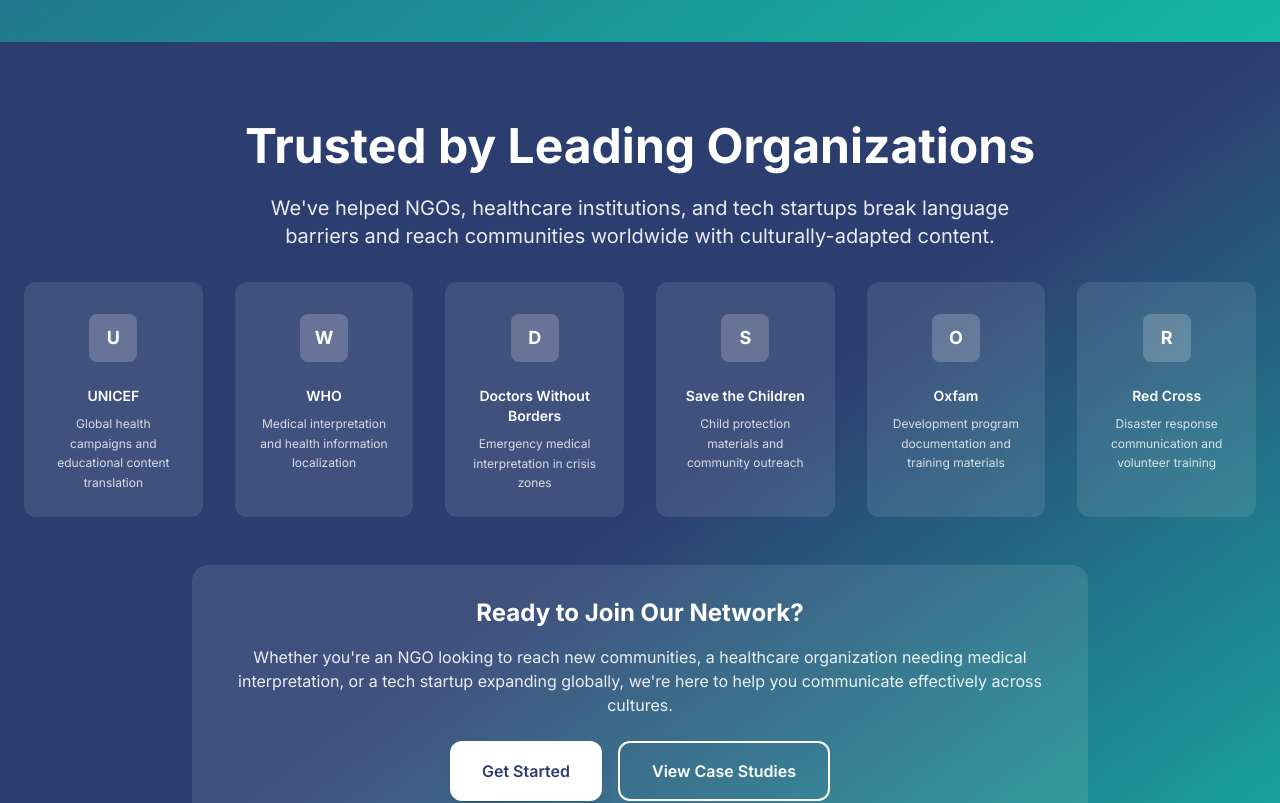
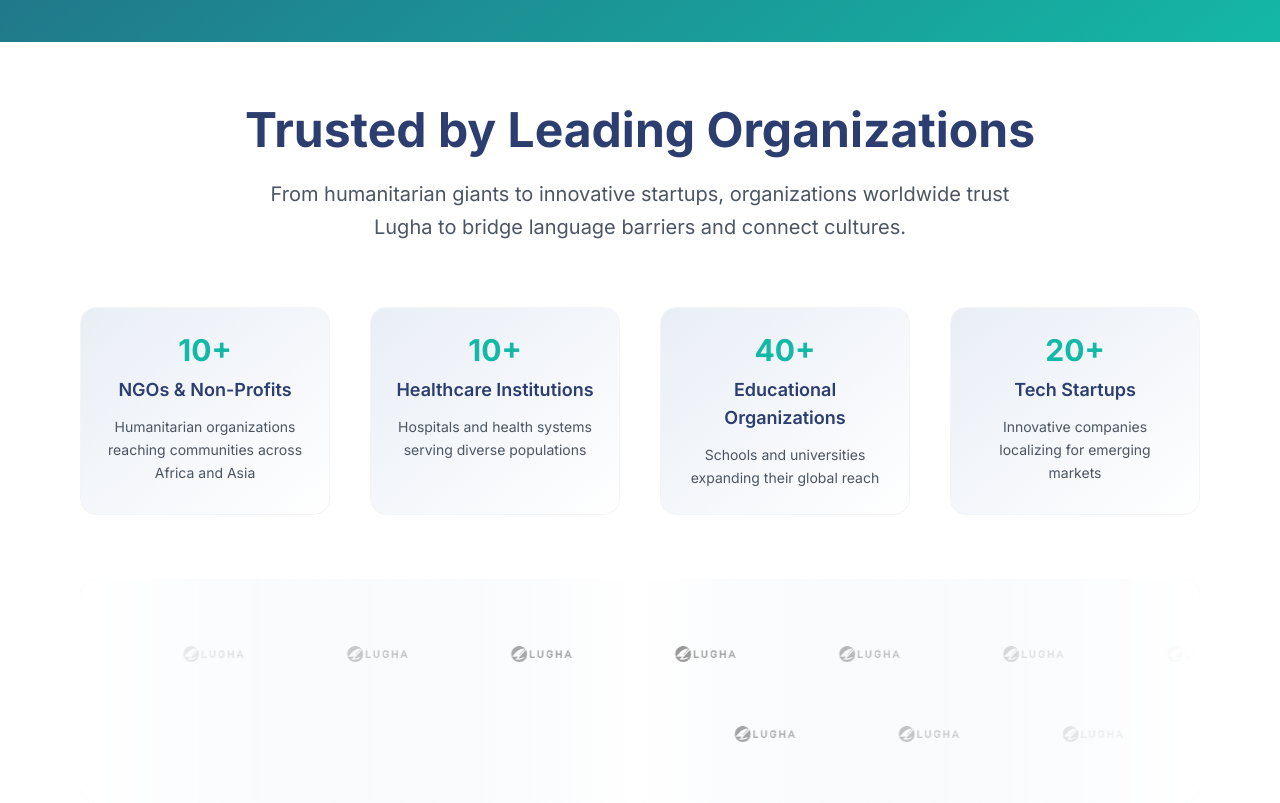
Before and after one commit to devis998/lughawebiste2.1, a Next.js app: page / in a window 1280 px wide. Shown: the part 4180-4983 px from the top of the page. Built offline with nearby package versions, Linux system fonts and the light colour scheme.

Commit message:
Clients and Blogs updated

```diff
--- a/app/sections/Clients.tsx
+++ b/app/sections/Clients.tsx
@@ -1,356 +1,176 @@
 'use client'
 
 import { useState, useEffect } from 'react'
-import { XMarkIcon } from '@heroicons/react/24/outline'
 
 export default function Clients() {
   const [isVisible, setIsVisible] = useState(false)
-  const [showGetStartedModal, setShowGetStartedModal] = useState(false)
-  const [showCaseStudiesModal, setShowCaseStudiesModal] = useState(false)
-  const [formData, setFormData] = useState({
-    name: '',
-    email: '',
-    company: '',
-    organizationType: '',
-    message: ''
-  })
   const [isSubmitting, setIsSubmitting] = useState(false)
+
+  // --- CTA backend integration (from clients.tsx) ---
+  const handleAction = async (action: string) => {
+    setIsSubmitting(true)
+    try {
+      const res = await fetch('/api/clients-action', {
+        method: 'POST',
+        headers: { 'Content-Type': 'application/json' },
+        body: JSON.stringify({ action }),
+      })
+      const data = await res.json()
+      if (data.success) {
+        alert(`${action} submitted successfully!`)
+      } else {
+        alert(data.message || `${action} failed.`)
+      }
+    } catch (err) {
+      alert('Something went wrong.')
+    } finally {
+      setIsSubmitting(false)
+    }
+  }
 
   useEffect(() => {
     const observer = new IntersectionObserver(
       ([entry]) => {
-        if (entry.isIntersecting) {
-          setIsVisible(true)
-        }
+        if (entry.isIntersecting) setIsVisible(true)
       },
       { threshold: 0.1 }
     )
 
     const section = document.getElementById('clients')
-    if (section) {
-      observer.observe(section)
-    }
-
+    if (section) observer.observe(section)
     return () => observer.disconnect()
   }, [])
 
-  const handleInputChange = (e: React.ChangeEvent<HTMLInputElement | HTMLSelectElement | HTMLTextAreaElement>) => {
-    const { name, value } = e.target
-    setFormData(prev => ({
-      ...prev,
-      [name]: value
-    }))
-  }
+  const clients = [
+    { name: "UNICEF", logo: "/lugha-logo.png" },
+    { name: "WHO", logo: "/lugha-logo.png" },
+    { name: "Red Cross", logo: "/lugha-logo.png" },
+    { name: "Doctors Without Borders", logo: "/lugha-logo.png" },
+    { name: "Save the Children", logo: "/lugha-logo.png" },
+    { name: "Oxfam", logo: "/lugha-logo.png" },
+    { name: "World Vision", logo: "/lugha-logo.png" },
+    { name: "Care International", logo: "/lugha-logo.png" },
+    { name: "Plan International", logo: "/lugha-logo.png" },
+    { name: "ActionAid", logo: "/lugha-logo.png" },
+    { name: "Mercy Corps", logo: "/lugha-logo.png" },
+    { name: "International Rescue Committee", logo: "/lugha-logo.png" }
+  ]
 
-  const handleSubmit = async (e: React.FormEvent, action: string) => {
-    e.preventDefault()
-    setIsSubmitting(true)
-
-    try {
-      const response = await fetch('/api/clients', {
-        method: 'POST',
-        headers: {
-          'Content-Type': 'application/json',
-        },
-        body: JSON.stringify({
-          ...formData,
-          action
-        })
-      })
-
-      const data = await response.json()
-
-      if (data.success) {
-        alert(data.message)
-        setFormData({
-          name: '',
-          email: '',
-          company: '',
-          organizationType: '',
-          message: ''
-        })
-        setShowGetStartedModal(false)
-        setShowCaseStudiesModal(false)
-      } else {
-        alert(data.message || 'Failed to submit request. Please try again.')
-      }
-    } catch (error) {
-      alert('Failed to submit request. Please try again.')
-    } finally {
-      setIsSubmitting(false)
-    }
-  }
-
-  const clients = [
+  const clientTypes = [
     {
-      name: "UNICEF",
-      logo: "/logos/unicef.png",
-      description: "Global health campaigns and educational content translation"
+      title: "NGOs & Non-Profits",
+      desc: "Humanitarian organizations reaching communities across Africa and Asia",
+      count: "10+"
     },
     {
-      name: "WHO",
-      logo: "/logos/who.png",
-      description: "Medical interpretation and health information localization"
+      title: "Healthcare Institutions",
+      desc: "Hospitals and health systems serving diverse populations",
+      count: "10+"
     },
     {
-      name: "Doctors Without Borders",
-      logo: "/logos/msf.png",
-      description: "Emergency medical interpretation in crisis zones"
+      title: "Educational Organizations",
+      desc: "Schools and universities expanding their global reach",
+      count: "40+"
     },
     {
-      name: "Save the Children",
-      logo: "/logos/save-children.png",
-      description: "Child protection materials and community outreach"
-    },
-    {
-      name: "Oxfam",
-      logo: "/logos/oxfam.png",
-      description: "Development program documentation and training materials"
-    },
-    {
-      name: "Red Cross",
-      logo: "/logos/red-cross.png",
-      description: "Disaster response communication and volunteer training"
+      title: "Tech Startups",
+      desc: "Innovative companies localizing for emerging markets",
+      count: "20+"
     }
   ]
 
   return (
-    <section id="clients" className="py-20 bg-gradient-to-br from-lugha-primary via-lugha-primary to-lugha-teal">
-      <div className="container mx-auto px-6">
-        <div className={`text-center mb-16 transition-all duration-1000 ${isVisible ? 'opacity-100 translate-y-0' : 'opacity-0 translate-y-10'}`}>
-          <h2 className="text-4xl md:text-5xl font-bold text-white mb-6">
+    <section className="py-16 bg-white" id="clients">
+      <div className="max-w-7xl mx-auto px-4 sm:px-6 md:px-12 lg:px-20">
+
+        {/* Header */}
+        <div className="text-center mb-16">
+          <h2 className="text-4xl md:text-5xl font-bold text-lugha-primary mb-6">
             Trusted by Leading Organizations
           </h2>
-          <p className="text-xl text-white/90 max-w-3xl mx-auto mb-8">
-            We've helped NGOs, healthcare institutions, and tech startups break language barriers
-            and reach communities worldwide with culturally-adapted content.
+          <p className="text-xl text-gray-600 max-w-3xl mx-auto leading-relaxed">
+            From humanitarian giants to innovative startups, organizations worldwide trust Lugha to bridge language barriers and connect cultures.
           </p>
+        </div>
 
-          <div className="grid grid-cols-2 md:grid-cols-3 lg:grid-cols-6 gap-8 mb-12">
-            {clients.map((client, index) => (
-              <div
-                key={client.name}
-                className={`bg-white/10 backdrop-blur-sm rounded-xl p-6 hover:bg-white/20 transition-all duration-500 ${
-                  isVisible ? 'opacity-100 translate-y-0' : 'opacity-0 translate-y-10'
-                }`}
-                style={{ transitionDelay: `${index * 100}ms` }}
-              >
-                <div className="h-16 flex items-center justify-center mb-4">
-                  <div className="w-12 h-12 bg-white/20 rounded-lg flex items-center justify-center">
-                    <span className="text-white font-bold text-lg">
-                      {client.name.charAt(0)}
-                    </span>
-                  </div>
-                </div>
-                <h3 className="text-white font-semibold text-sm mb-2">{client.name}</h3>
-                <p className="text-white/80 text-xs leading-relaxed">{client.description}</p>
+        {/* Client Types Grid */}
+        <div className="grid grid-cols-1 md:grid-cols-2 lg:grid-cols-4 gap-10 mb-16">
+          {clientTypes.map((type, index) => (
+            <div
+              key={index}
+              className={`text-center p-6 rounded-2xl bg-gradient-to-br from-lugha-mist to-white border border-gray-100 hover:shadow-lg transition-all duration-300 ${
+                isVisible ? `animate-fade-in-up delay-${index * 100}` : 'opacity-0'
+              }`}
+            >
+              <div className="text-3xl font-bold text-lugha-teal mb-2">
+                {type.count}
+              </div>
+              <h3 className="text-lg font-semibold text-lugha-primary mb-3">
+                {type.title}
+              </h3>
+              <p className="text-gray-600 text-sm leading-relaxed">
+                {type.desc}
+              </p>
+            </div>
+          ))}
+        </div>
+
+        {/* Animated Logo Scroll */}
+        <div className="relative overflow-hidden bg-gradient-to-r from-lugha-mist via-white to-lugha-mist rounded-2xl py-12">
+          <div className="absolute inset-0 bg-gradient-to-r from-white via-transparent to-white z-10 pointer-events-none"></div>
+
+          <div className="flex animate-scroll-right mb-8">
+            {[...clients, ...clients].map((client, index) => (
+              <div key={`row1-${index}`} className="flex-shrink-0 mx-12 flex items-center justify-center">
+                <img
+                  src={client.logo}
+                  alt={client.name}
+                  className="h-12 w-auto opacity-60 hover:opacity-100 transition-opacity duration-300 grayscale hover:grayscale-0"
+                />
               </div>
             ))}
           </div>
 
-          <div className="bg-white/10 backdrop-blur-sm rounded-2xl p-8 max-w-4xl mx-auto">
-            <h3 className="text-2xl font-bold text-white mb-4">
-              Ready to Join Our Network?
+          <div className="flex animate-scroll-left">
+            {[...clients.slice().reverse(), ...clients.slice().reverse()].map((client, index) => (
+              <div key={`row2-${index}`} className="flex-shrink-0 mx-12 flex items-center justify-center">
+                <img
+                  src={client.logo}
+                  alt={client.name}
+                  className="h-12 w-auto opacity-60 hover:opacity-100 transition-opacity duration-300 grayscale hover:grayscale-0"
+                />
+              </div>
+            ))}
+          </div>
+        </div>
+
+        {/* CTA Section */}
+        <div className="text-center mt-16">
+          <div className="bg-lugha-primary rounded-2xl p-8 md:p-12 text-white">
+            <h3 className="text-2xl md:text-3xl font-bold mb-4">
+              Join Our Growing Network
             </h3>
-            <p className="text-white/90 mb-6">
-              Whether you're an NGO looking to reach new communities, a healthcare organization needing medical interpretation,
-              or a tech startup expanding globally, we're here to help you communicate effectively across cultures.
+            <p className="text-lugha-mist mb-8 text-lg max-w-2xl mx-auto">
+               Ready to expand your reach across cultures? Let&rsquo;s discuss how Lugha can support your organization&rsquo;s global communication needs.
             </p>
             <div className="flex flex-col sm:flex-row gap-4 justify-center">
               <button
-                onClick={() => setShowGetStartedModal(true)}
-                className="bg-white text-lugha-primary px-8 py-4 rounded-xl font-semibold hover:bg-gray-50 transition-colors duration-300 shadow-lg"
+                onClick={() => handleAction("Get Started")}
+                disabled={isSubmitting}
+                className="bg-white text-lugha-primary px-8 py-4 rounded-xl font-semibold hover:bg-gray-50 transition-colors duration-300 shadow-lg disabled:opacity-60"
               >
-                Get Started
+                {isSubmitting ? "Submitting..." : "Get Started"}
               </button>
               <button
-                onClick={() => setShowCaseStudiesModal(true)}
-                className="border-2 border-white text-white px-8 py-4 rounded-xl font-semibold hover:bg-white hover:text-lugha-primary transition-colors duration-300"
+                onClick={() => handleAction("View Case Studies")}
+                disabled={isSubmitting}
+                className="border-2 border-white text-white px-8 py-4 rounded-xl font-semibold hover:bg-white hover:text-lugha-primary transition-colors duration-300 disabled:opacity-60"
               >
-                View Case Studies
+                {isSubmitting ? "Submitting..." : "View Case Studies"}
               </button>
             </div>
           </div>
         </div>
-
-        {/* Get Started Modal */}
-        {showGetStartedModal && (
-          <div className="fixed inset-0 bg-black bg-opacity-50 flex items-center justify-center z-50 p-4">
-            <div className="bg-white rounded-2xl max-w-md w-full max-h-[90vh] overflow-y-auto">
-              <div className="p-6">
-                <div className="flex justify-between items-center mb-6">
-                  <h3 className="text-2xl font-bold text-lugha-primary">Join Our Network</h3>
-                  <button
-                    onClick={() => setShowGetStartedModal(false)}
-                    className="text-gray-400 hover:text-gray-600"
-                  >
-                    <XMarkIcon className="h-6 w-6" />
-                  </button>
-                </div>
-
-                <form onSubmit={(e) => handleSubmit(e, 'get_started')} className="space-y-4">
-                  <div>
-                    <label className="block text-sm font-medium text-gray-700 mb-2">Name *</label>
-                    <input
-                      type="text"
-                      name="name"
-                      value={formData.name}
-                      onChange={handleInputChange}
-                      required
-                      className="w-full p-3 border border-gray-200 rounded-lg focus:ring-2 focus:ring-lugha-teal"
-                    />
-                  </div>
-
-                  <div>
-                    <label className="block text-sm font-medium text-gray-700 mb-2">Email *</label>
-                    <input
-                      type="email"
-                      name="email"
-                      value={formData.email}
-                      onChange={handleInputChange}
-                      required
-                      className="w-full p-3 border border-gray-200 rounded-lg focus:ring-2 focus:ring-lugha-teal"
-                    />
-                  </div>
-
-                  <div>
-                    <label className="block text-sm font-medium text-gray-700 mb-2">Organization</label>
-                    <input
-                      type="text"
-                      name="company"
-                      value={formData.company}
-                      onChange={handleInputChange}
-                      className="w-full p-3 border border-gray-200 rounded-lg focus:ring-2 focus:ring-lugha-teal"
-                    />
-                  </div>
-
-                  <div>
-                    <label className="block text-sm font-medium text-gray-700 mb-2">Organization Type</label>
-                    <select
-                      name="organizationType"
-                      value={formData.organizationType}
-                      onChange={handleInputChange}
-                      className="w-full p-3 border border-gray-200 rounded-lg focus:ring-2 focus:ring-lugha-teal"
-                    >
-                      <option value="">Select type</option>
-                      <option value="NGO/Non-Profit">NGO/Non-Profit</option>
-                      <option value="Healthcare Institution">Healthcare Institution</option>
-                      <option value="Educational Organization">Educational Organization</option>
-                      <option value="Tech Startup">Tech Startup</option>
-                      <option value="Government Agency">Government Agency</option>
-                      <option value="Other">Other</option>
-                    </select>
-                  </div>
-
-                  <div>
-                    <label className="block text-sm font-medium text-gray-700 mb-2">Tell us about your needs</label>
-                    <textarea
-                      name="message"
-                      value={formData.message}
-                      onChange={handleInputChange}
-                      rows={3}
-                      className="w-full p-3 border border-gray-200 rounded-lg focus:ring-2 focus:ring-lugha-teal"
-                      placeholder="What languages do you need? What type of projects?"
-                    />
-                  </div>
-
-                  <div className="flex gap-4 pt-4">
-                    <button
-                      type="button"
-                      onClick={() => setShowGetStartedModal(false)}
-                      className="flex-1 px-4 py-3 border border-gray-300 rounded-lg font-medium text-gray-700 hover:bg-gray-50 transition-colors"
-                    >
-                      Cancel
-                    </button>
-                    <button
-                      type="submit"
-                      disabled={isSubmitting}
-                      className="flex-1 px-4 py-3 bg-lugha-primary text-white rounded-lg font-medium hover:bg-lugha-primary/90 disabled:bg-gray-400 transition-colors"
-                    >
-                      {isSubmitting ? 'Submitting...' : 'Join Network'}
-                    </button>
-                  </div>
-                </form>
-              </div>
-            </div>
-          </div>
-        )}
-
-        {/* Case Studies Modal */}
-        {showCaseStudiesModal && (
-          <div className="fixed inset-0 bg-black bg-opacity-50 flex items-center justify-center z-50 p-4">
-            <div className="bg-white rounded-2xl max-w-4xl w-full max-h-[90vh] overflow-y-auto">
-              <div className="p-6">
-                <div className="flex justify-between items-center mb-6">
-                  <h3 className="text-2xl font-bold text-lugha-primary">Case Studies</h3>
-                  <button
-                    onClick={() => setShowCaseStudiesModal(false)}
-                    className="text-gray-400 hover:text-gray-600"
-                  >
-                    <XMarkIcon className="h-6 w-6" />
-                  </button>
-                </div>
-
-                <div className="space-y-6">
-                  {/* Case Study 1 */}
-                  <div className="border border-gray-200 rounded-lg p-6">
-                    <h4 className="text-xl font-semibold text-lugha-primary mb-3">UNICEF Tanzania Health Campaign</h4>
-                    <p className="text-gray-600 mb-4">
-                      Translated and provided voiceover for a major health awareness campaign reaching 2M+ people across rural Tanzania.
-                      Services included Swahili translation, cultural adaptation, and professional voiceover recording.
-                    </p>
-                    <div className="flex flex-wrap gap-2">
-                      <span className="bg-lugha-teal/10 text-lugha-teal px-3 py-1 rounded-full text-sm">Swahili Translation</span>
-                      <span className="bg-lugha-teal/10 text-lugha-teal px-3 py-1 rounded-full text-sm">Voiceover</span>
-                      <span className="bg-lugha-teal/10 text-lugha-teal px-3 py-1 rounded-full text-sm">Cultural Adaptation</span>
-                    </div>
-                  </div>
-
-                  {/* Case Study 2 */}
-                  <div className="border border-gray-200 rounded-lg p-6">
-                    <h4 className="text-xl font-semibold text-lugha-primary mb-3">WHO COVID-19 Information Campaign</h4>
-                    <p className="text-gray-600 mb-4">
-                      Provided interpretation services for WHO's COVID-19 information sessions across 5 African countries.
-                      Real-time interpretation in Swahili, Amharic, and French for healthcare workers and community leaders.
-                    </p>
-                    <div className="flex flex-wrap gap-2">
-                      <span className="bg-lugha-teal/10 text-lugha-teal px-3 py-1 rounded-full text-sm">Live Interpretation</span>
-                      <span className="bg-lugha-teal/10 text-lugha-teal px-3 py-1 rounded-full text-sm">Multiple Languages</span>
-                      <span className="bg-lugha-teal/10 text-lugha-teal px-3 py-1 rounded-full text-sm">Healthcare</span>
-                    </div>
-                  </div>
-
-                  {/* Case Study 3 */}
-                  <div className="border border-gray-200 rounded-lg p-6">
-                    <h4 className="text-xl font-semibold text-lugha-primary mb-3">EdTech Startup Localization</h4>
-                    <p className="text-gray-600 mb-4">
-                      Helped a Silicon Valley EdTech startup localize their learning platform for Indian markets.
-                      Complete app translation in Hindi and Gujarati, including cultural adaptation of educational content.
-                    </p>
-                    <div className="flex flex-wrap gap-2">
-                      <span className="bg-lugha-teal/10 text-lugha-teal px-3 py-1 rounded-full text-sm">App Localization</span>
-                      <span className="bg-lugha-teal/10 text-lugha-teal px-3 py-1 rounded-full text-sm">Hindi & Gujarati</span>
-                      <span className="bg-lugha-teal/10 text-lugha-teal px-3 py-1 rounded-full text-sm">Education</span>
-                    </div>
-                  </div>
-                </div>
-
-                <div className="mt-8 text-center">
-                  <p className="text-gray-600 mb-4">Interested in working with us?</p>
-                  <button
-                    onClick={() => {
-                      setShowCaseStudiesModal(false)
-                      setShowGetStartedModal(true)
-                    }}
-                    className="bg-lugha-primary text-white px-6 py-3 rounded-lg font-medium hover:bg-lugha-primary/90 transition-colors"
-                  >
-                    Get Started
-                  </button>
-                </div>
-              </div>
-            </div>
-          </div>
-        )}
       </div>
     </section>
   )
```
Also changed, not shown: app/sections/Blog.tsx (+40 -2 lines).
